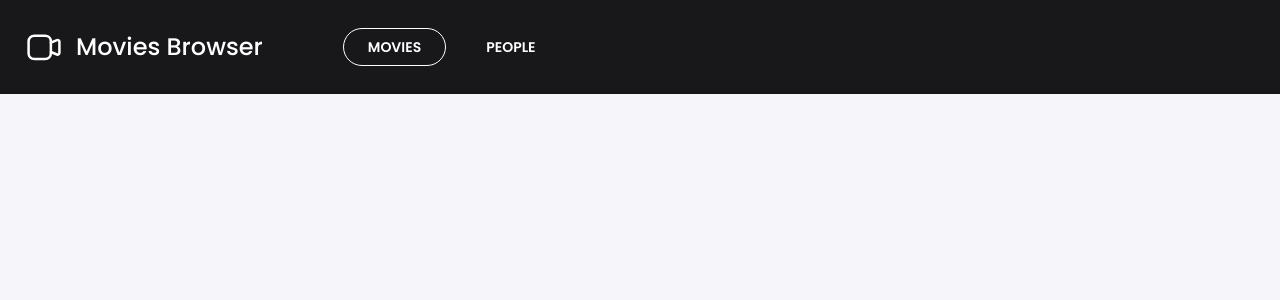
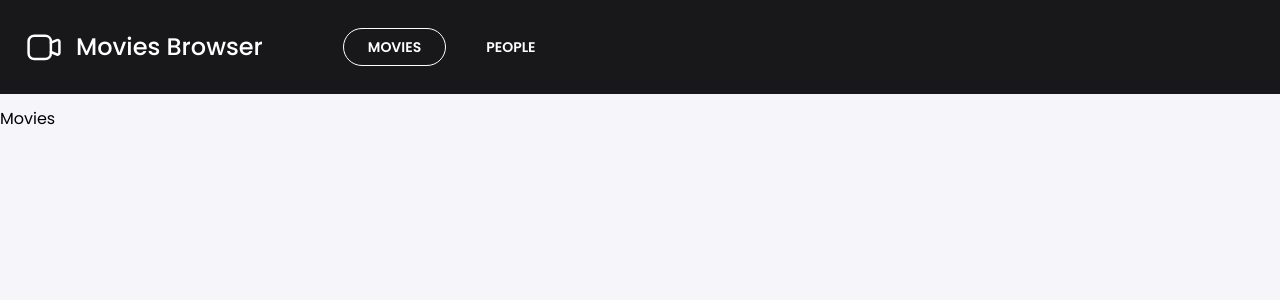
Before and after one commit to wroblewski82/movies-browser, a React (Create React App) app: page /#/movies in a window 1280 px wide. Shown: the top 300 px of the page. Built offline with nearby package versions, Linux system fonts and the light colour scheme.

Commit message:
Add pages to App,js

```diff
--- a/src/App.js
+++ b/src/App.js
@@ -1,11 +1,24 @@
-import { HashRouter } from "react-router-dom";
+import { HashRouter, Route, Switch, Redirect } from "react-router-dom";
 import { Navigation } from "./Navigation";
+import Movies from "./Pages/Movies";
+import People from "./Pages/People";
 
 const App = () => {
   return (
     <>
       <HashRouter>
         <Navigation />
+        <Switch>
+          <Route path="/movies">
+            <Movies />
+          </Route>
+          <Route path="/people">
+            <People />
+          </Route>
+          <Route path="/">
+            <Redirect to="/movies" />
+          </Route>
+        </Switch>
       </HashRouter>
     </>
   );
--- /dev/null
+++ b/src/Pages/Movies/index.js
@@ -0,0 +1,5 @@
+const Movies = () => {
+  return <p>Movies</p>;
+};
+
+export default Movies;
--- /dev/null
+++ b/src/Pages/People/index.js
@@ -0,0 +1,5 @@
+const People = () => {
+  return <p>People</p>;
+};
+
+export default People;
```
